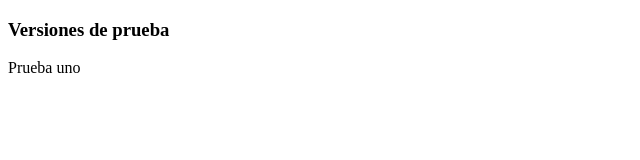
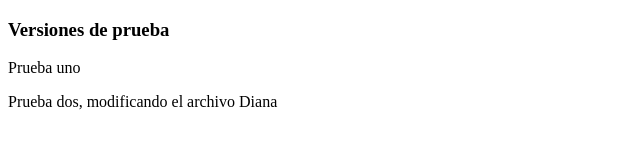
Before and after one commit to RaquelGlez/Pull-R2, a plain HTML site: page index.html in a window 1280 px wide. Shown: the whole page, without its empty margins (0-640 px from the left). Drawn offline with Linux system fonts and the light colour scheme.

Commit message:
prueba dos

```diff
--- a/index.html
+++ b/index.html
@@ -7,5 +7,6 @@
   <body>
     <h3>Versiones de prueba</h3>
     <p>Prueba uno</p>
+    <p>Prueba dos, modificando el archivo Diana</p>
   </body>
 </html>
```
